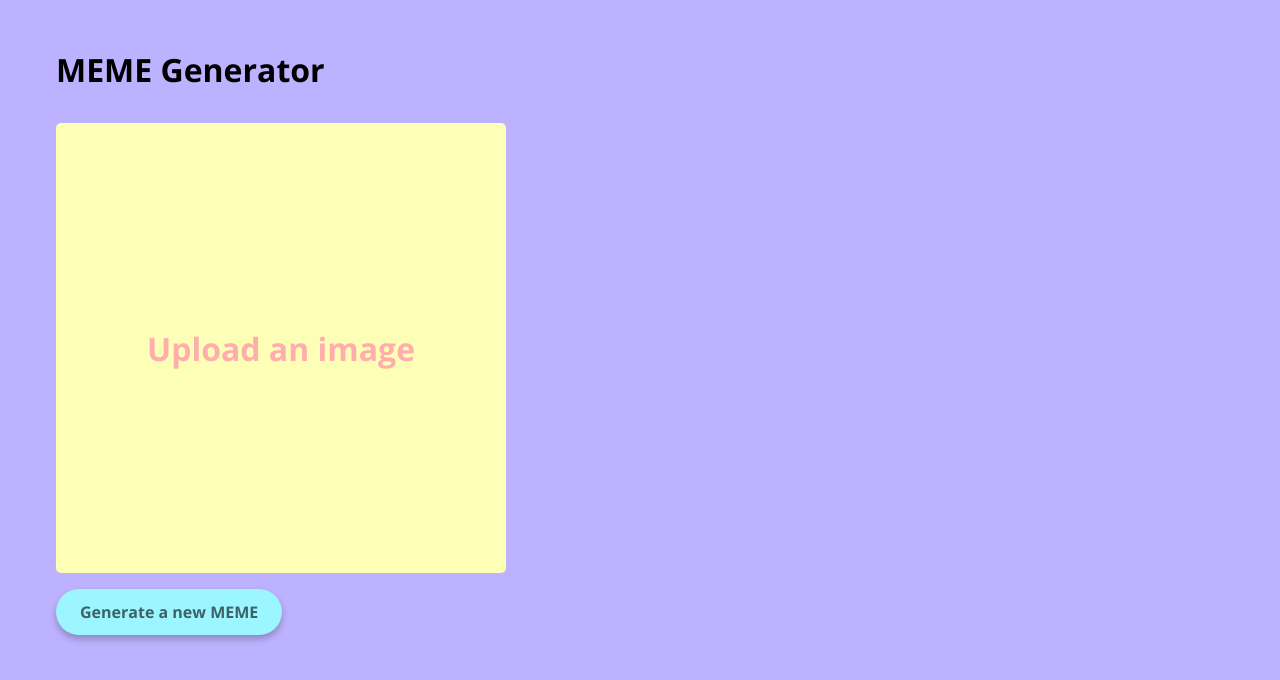
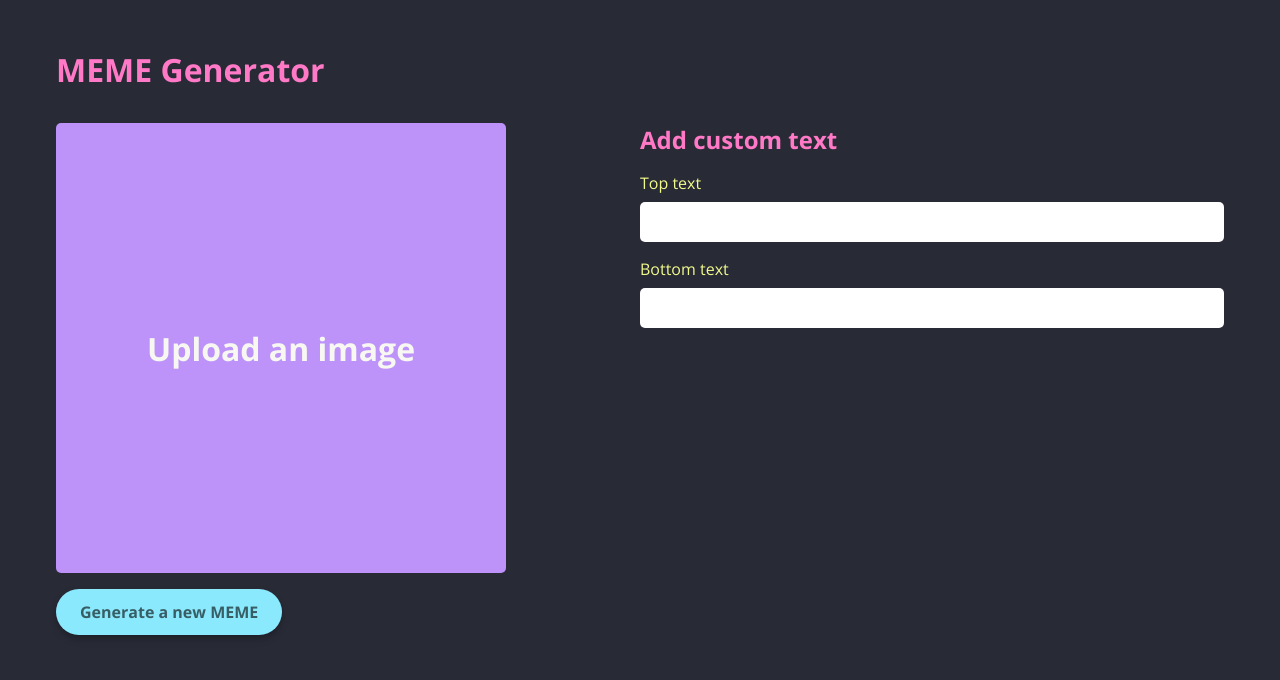
Before and after one commit to PaoloDuzioni/meme-app, a React (Create React App) app: page / in a window 1280 px wide. Shown: the top 680 px of the page. Built offline with nearby package versions, Linux system fonts and the light colour scheme.

Commit message:
add: custom text section

```diff
--- a/src/App.js
+++ b/src/App.js
@@ -1,34 +1,32 @@
 import React from 'react';
-import styled from 'styled-components';
+
+import AppWrapper from './components/layout/AppWrapper';
 import Container from './components/layout/Container';
+import MainContent from './components/layout/MainContent';
 import Title from './components/global/Title';
 import UpdateImage from './components/UpdateImage/UpdateImage';
 import Button from './components/global/Button';
-
-const AppStyles = styled.div`
-    margin: 3rem 0;
-`;
+import TextImage from './components/TextImage/TextImage';
 
 const App = () => {
     return (
-        <AppStyles>
+        <AppWrapper>
             <Container>
-                <Title size="2" margin="0 0 2rem">
+                <Title fsize="2" margin="0 0 2rem">
                     MEME Generator
                 </Title>
 
-                {/*
-                    Create a form board component here
-                    to organize image upload and the two
-                    text fileds for the meme generation
-                 */}
-                <UpdateImage />
+                <MainContent>
+                    <UpdateImage />
+
+                    <TextImage />
+                </MainContent>
 
                 <Button primary margin="0 1rem 1rem 0">
                     Generate a new MEME
                 </Button>
             </Container>
-        </AppStyles>
+        </AppWrapper>
     );
 };
 
--- /dev/null
+++ b/src/components/TextImage/TextImage.js
@@ -0,0 +1,55 @@
+import React from 'react';
+import styled from 'styled-components';
+import Title from '../global/Title';
+
+// SUB COMPONENTS
+const TextWrapper = styled.section`
+    width: 50%;
+`;
+
+const TextWrapInput = styled.div`
+    margin-bottom: 1rem;
+`;
+
+const TextLabel = styled.label.attrs(props => ({
+    htmlFor: props.point,
+}))`
+    display: block;
+    margin-bottom: 0.5rem;
+    color: ${({ theme }) => theme.colors.default};
+`;
+
+const TextInput = styled.input.attrs(props => ({
+    type: props.intype,
+    id: props.point,
+}))`
+    width: 100%;
+    height: 40px;
+    line-height: 40px;
+    padding: 0 1rem;
+    border: none;
+    border-radius: 5px;
+`;
+
+// MAIN COMPONENTS
+const TextImage = () => {
+    return (
+        <TextWrapper>
+            <Title as="h3" fsize="1.5" margin="0 0 1rem">
+                Add custom text
+            </Title>
+
+            <TextWrapInput>
+                <TextLabel point="text-top">Top text</TextLabel>
+                <TextInput intype="text" point="text-top" />
+            </TextWrapInput>
+
+            <TextWrapInput>
+                <TextLabel point="text-bottom">Bottom text</TextLabel>
+                <TextInput intype="text" point="text-bottom" />
+            </TextWrapInput>
+        </TextWrapper>
+    );
+};
+
+export default TextImage;
--- a/src/components/UpdateImage/ImageLabel.js
+++ b/src/components/UpdateImage/ImageLabel.js
@@ -6,7 +6,7 @@ const ImageLabel = styled.label.attrs({
     display: flex;
     justify-content: center;
     align-items: center;
-    width: 450px;
+    max-width: 450px;
     min-height: 450px;
     margin-right: 1rem;
     background-color: ${({ theme }) => theme.colors.secondary};
@@ -14,7 +14,7 @@ const ImageLabel = styled.label.attrs({
     border-radius: 5px;
     font-weight: ${({ theme }) => theme.typography.bold};
     font-size: 2em;
-    color: ${({ theme }) => theme.colors.default};
+    color: ${({ theme }) => theme.colors.white};
     cursor: pointer;
 `;
 
--- a/src/components/UpdateImage/ImageWrapper.js
+++ b/src/components/UpdateImage/ImageWrapper.js
@@ -2,6 +2,6 @@ import styled from 'styled-components';
 
 const ImageWrapper = styled.div`
     position: relative;
-    margin-bottom: 1rem;
+    width: 50%;
 `;
 export default ImageWrapper;
--- a/src/components/global/Title.js
+++ b/src/components/global/Title.js
@@ -2,7 +2,8 @@ import styled from 'styled-components';
 
 const Title = styled.h1`
     margin: ${({ margin }) => margin};
-    font-size: ${({ size }) => size}em;
+    font-size: ${({ fsize }) => fsize}em;
+    color: ${({ theme }) => theme.colors.tertiary};
 `;
 
 export default Title;
--- /dev/null
+++ b/src/components/layout/AppWrapper.js
@@ -0,0 +1,7 @@
+import styled from 'styled-components';
+
+const AppWrapper = styled.div`
+    margin: 3rem 0;
+`;
+
+export default AppWrapper;
--- a/src/components/layout/MainContent.js
+++ b/src/components/layout/MainContent.js
@@ -2,4 +2,7 @@ import styled from 'styled-components';
 
 const MainContent = styled.section`
     display: flex;
+    margin-bottom: 1rem;
 `;
+
+export default MainContent;
--- a/src/config/theme.js
+++ b/src/config/theme.js
@@ -1,19 +1,20 @@
 // MAIN APP THEME
 export default {
-    // https://coolors.co/ffadad-ffd6a5-fdffb6-caffbf-9bf6ff-a0c4ff-bdb2ff-ffc6ff-fffffc
+    // https://draculatheme.com/contribute
     colors: {
-        white: '#fff',
+        white: '#f8f8f2',
         gray: '#777',
         black: '#000',
-        default: '#ffadad',
-        primary: '#9bf6ff',
-        secondary: '#FDFFB6',
+        default: '#f1fa8c',
+        primary: '#8be9fd',
+        secondary: '#bd93f9',
+        tertiary: '#ff79c6',
     },
     typography: {
         mainFont: 'Open Sans',
         baseFont: '16px',
-        colorFont: '#000',
-        backColor: '#bdb2ff',
+        colorFont: '#f8f8f2',
+        backColor: '#282a36',
         bold: 700,
     },
     layout: {
```
